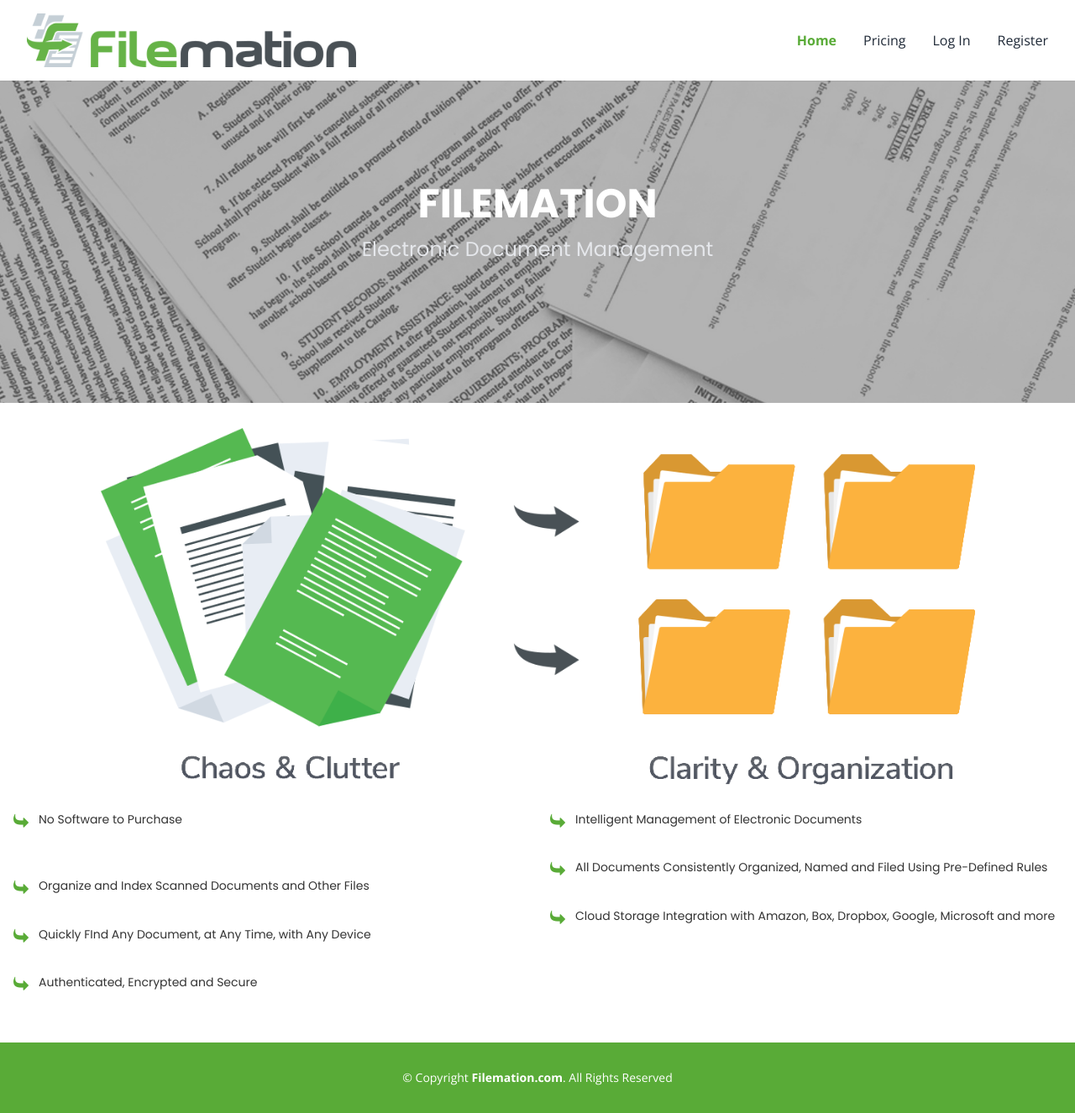
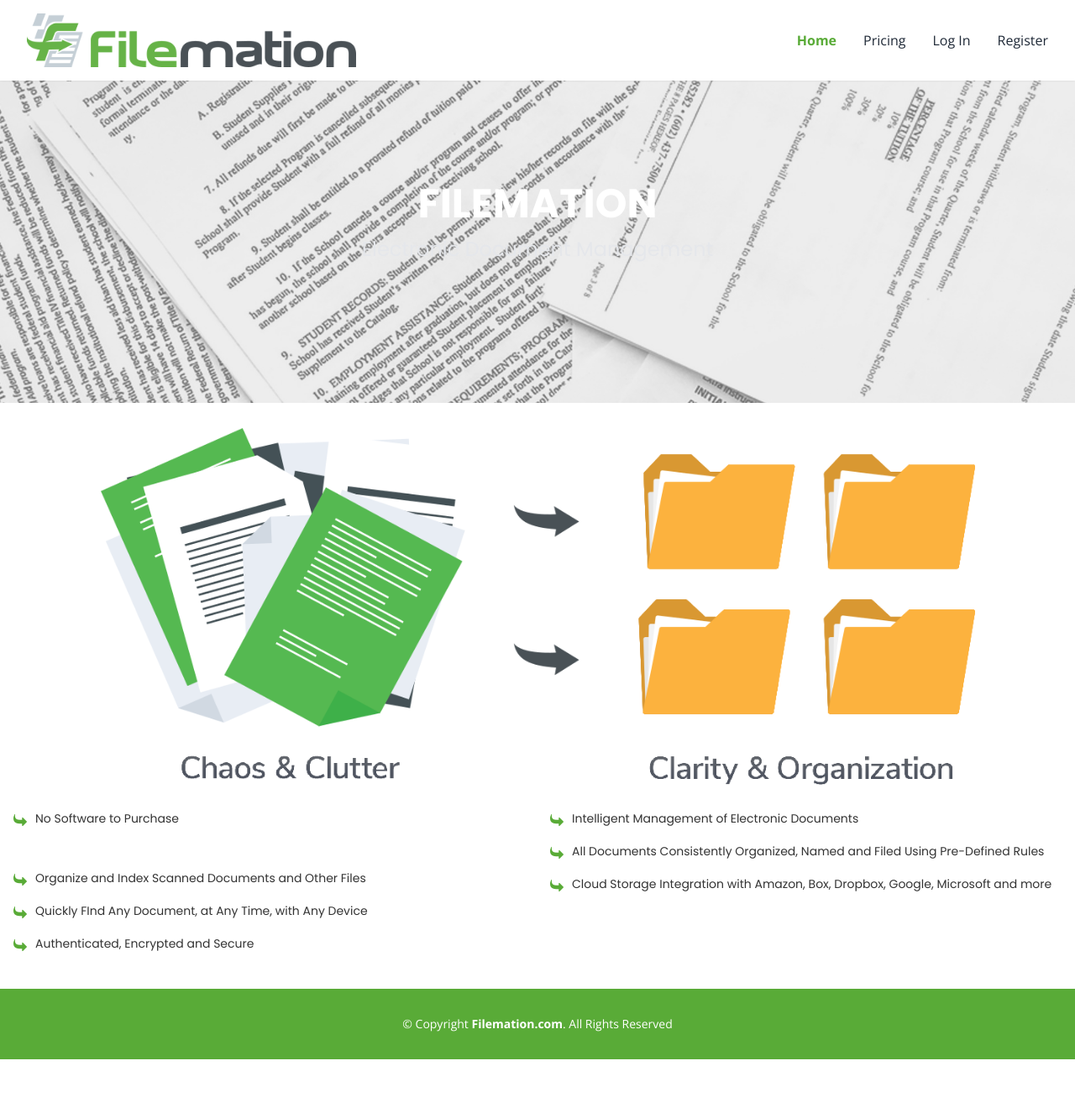
Before and after one commit to apitrox/filemation-website, a PHP site: page / in a window 1280 px wide. Shown: the whole page at 84% size. After the commit the page ends 1262 px from the top, so only its background shows below. Run offline with PHP 8.4, Linux system fonts and the light colour scheme; style sheets or scripts are compiled from the project's sources; some libraries are stand-ins or nearby versions.

Commit message:
Update hero overlay to light gray smoke, improve bullet layout with flexbox, fix pricing table row heights

```diff
--- a/css/style.css
+++ b/css/style.css
@@ -65,7 +65,7 @@
 
   #hero .hero-container {
     @apply table-cell text-center align-middle m-0 px-2.5 py-0;
-    background: rgba(128, 128, 128, 0.6);
+    background: rgba(220, 220, 220, 0.5);
   }
 
   #hero h1 {
@@ -117,28 +117,32 @@
 
   #features .icon-box {
     @apply bg-white bg-cover;
-    padding: 0 0 10px 0;
-    margin-bottom: 10px;
+    padding: 0;
+    margin-bottom: 15px;
+    display: flex;
+    align-items: flex-start;
   }
 
   #features .icon-box .icon {
-    @apply float-left bg-white;
+    @apply bg-white;
     padding: 0;
+    margin-right: 10px;
+    flex-shrink: 0;
     border-radius: 0;
   }
 
   #features .icon-box .icon i {
     color: #59ab37;
-    font-size: 18px;
+    font-size: 16px;
+    line-height: 1.5;
   }
 
   #features .icon-box .title {
-    margin-left: 30px;
+    margin: 0;
     font-weight: normal;
-    margin-bottom: 15px;
     font-size: 14px;
-    padding-top: 0;
-    line-height: 1.6;
+    line-height: 1.5;
+    flex: 1;
   }
 
   #features .icon-box .title a {
```
Also changed, not shown: pricing.html (+7 -0 lines).
